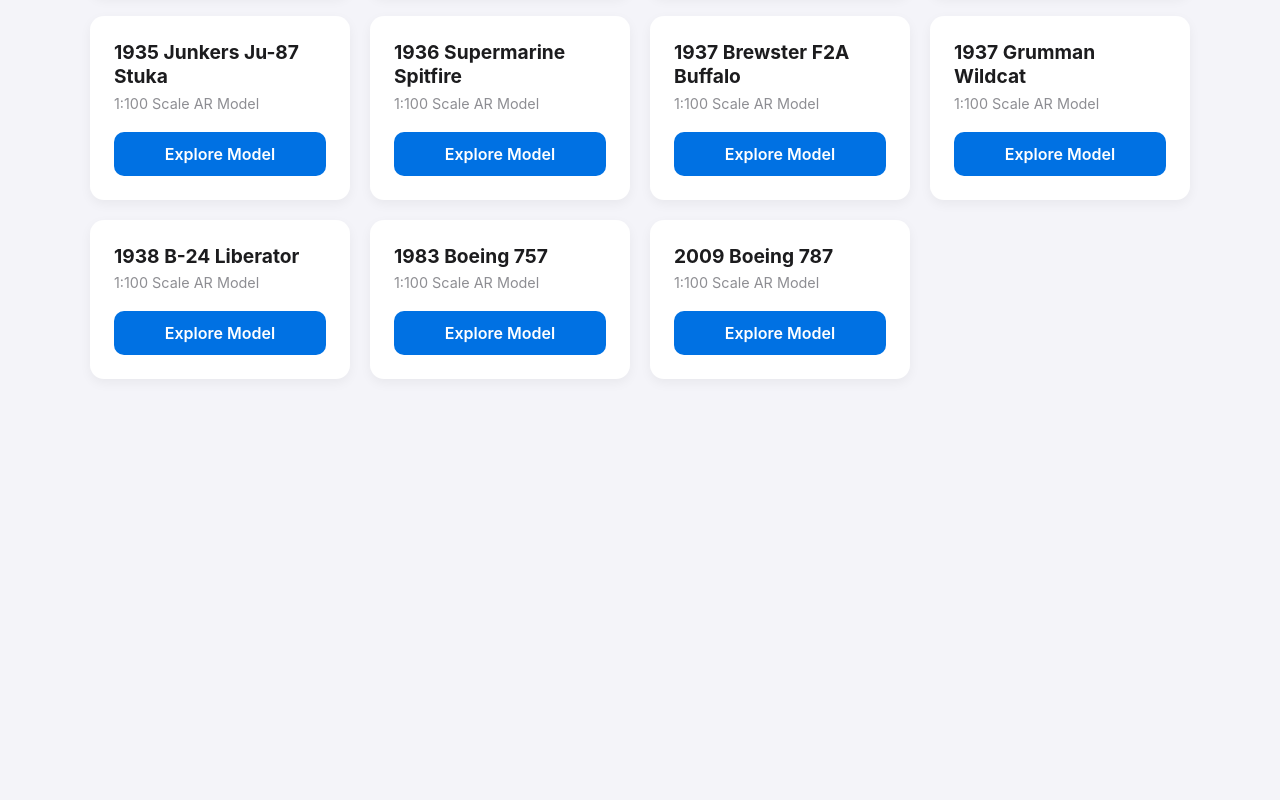
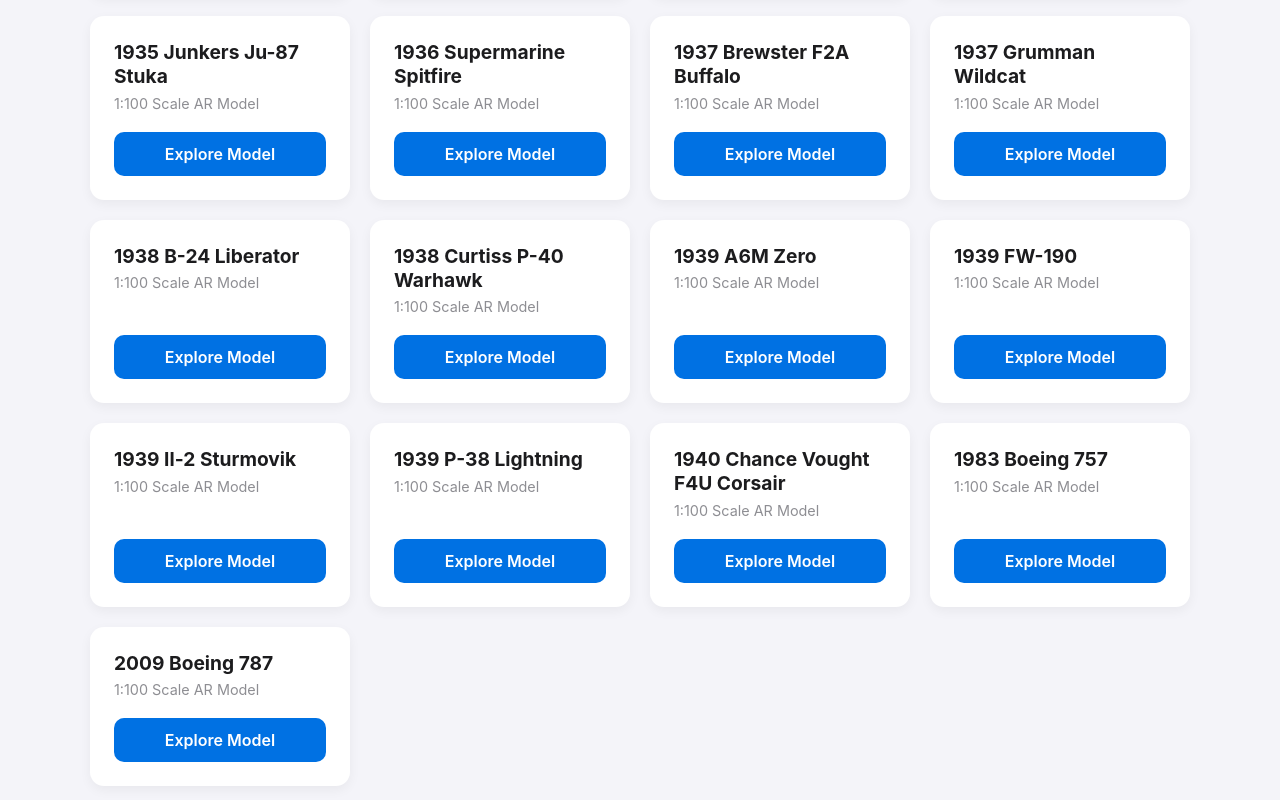
Before and after one commit to postj-gtps/ar-vehicle-library, a plain HTML site: page index.html in a window 1280 px wide. Shown: the part 806-1606 px from the top of the page. Before the commit the page ends 1217 px from the top, so only its background shows below. Drawn offline with Linux system fonts and the light colour scheme; no server answers.

Commit message:
updated index to reflect new planes

```diff
--- a/index.html
+++ b/index.html
@@ -187,6 +187,54 @@
             <a href="pages/1938_B-24_Liberator.html" class="ar-link">Explore Model</a>
         </div>
 
+        <div class="card" data-id="1938_Curtiss_P-40_Warhawk" data-search="1938 curtiss p-40 warhawk">
+            <div class="card-content">
+                <h2>1938 Curtiss P-40 Warhawk</h2>
+                <p>1:100 Scale AR Model</p>
+            </div>
+            <a href="pages/1938_Curtiss_P-40_Warhawk.html" class="ar-link">Explore Model</a>
+        </div>
+
+        <div class="card" data-id="1939_A6M_Zero" data-search="1939 a6m zero">
+            <div class="card-content">
+                <h2>1939 A6M Zero</h2>
+                <p>1:100 Scale AR Model</p>
+            </div>
+            <a href="pages/1939_A6M_Zero.html" class="ar-link">Explore Model</a>
+        </div>
+
+        <div class="card" data-id="1939_FW-190" data-search="1939 fw-190">
+            <div class="card-content">
+                <h2>1939 FW-190</h2>
+                <p>1:100 Scale AR Model</p>
+            </div>
+            <a href="pages/1939_FW-190.html" class="ar-link">Explore Model</a>
+        </div>
+
+        <div class="card" data-id="1939_Il-2_Sturmovik" data-search="1939 il-2 sturmovik">
+            <div class="card-content">
+                <h2>1939 Il-2 Sturmovik</h2>
+                <p>1:100 Scale AR Model</p>
+            </div>
+            <a href="pages/1939_Il-2_Sturmovik.html" class="ar-link">Explore Model</a>
+        </div>
+
+        <div class="card" data-id="1939_P-38_Lightning" data-search="1939 p-38 lightning">
+            <div class="card-content">
+                <h2>1939 P-38 Lightning</h2>
+                <p>1:100 Scale AR Model</p>
+            </div>
+            <a href="pages/1939_P-38_Lightning.html" class="ar-link">Explore Model</a>
+        </div>
+
+        <div class="card" data-id="1940_Chance_Vought_F4U_Corsair" data-search="1940 chance vought f4u corsair">
+            <div class="card-content">
+                <h2>1940 Chance Vought F4U Corsair</h2>
+                <p>1:100 Scale AR Model</p>
+            </div>
+            <a href="pages/1940_Chance_Vought_F4U_Corsair.html" class="ar-link">Explore Model</a>
+        </div>
+
         <div class="card" data-id="1983_Boeing_757" data-search="1983 boeing 757">
             <div class="card-content">
                 <h2>1983 Boeing 757</h2>
```
